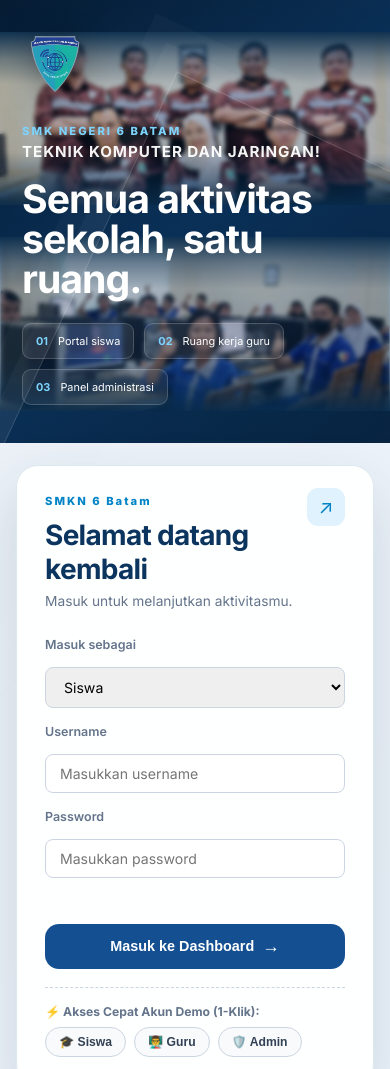
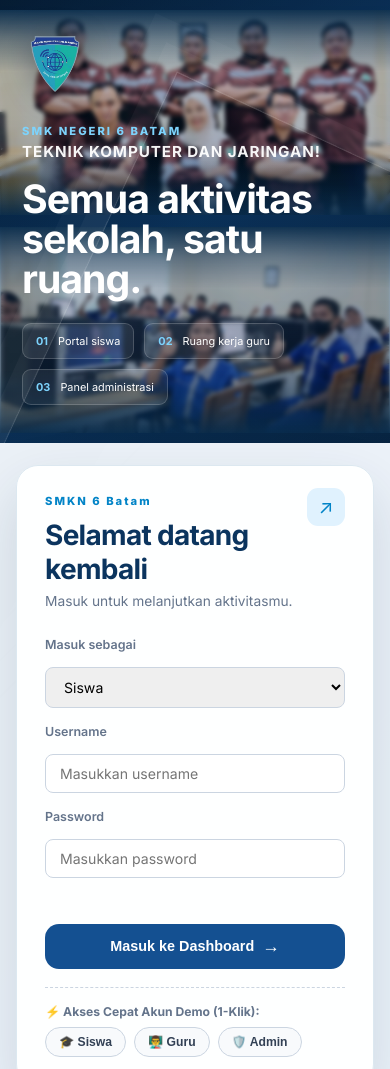
Before and after one commit to Chik011/web-smkn6-batam, a website built with Vite: page index.html in a window 390 px wide. Shown: the top 1069 px of the page. Built offline with nearby package versions, Linux system fonts and the light colour scheme; no server answers.

Commit message:
style: kurangi jarak antar gambar background pada tampilan mobile (max-width 680px)

```diff
--- a/css/main.css
+++ b/css/main.css
@@ -1117,6 +1117,11 @@ body::before {
   .login-showcase {
     min-height: 300px;
     padding: 32px 22px 38px;
+  }
+
+  .login-showcase-stacked-bg {
+    padding: 10px 0;
+    gap: 12px;
   }
 
   .login-showcase h1 {
```
